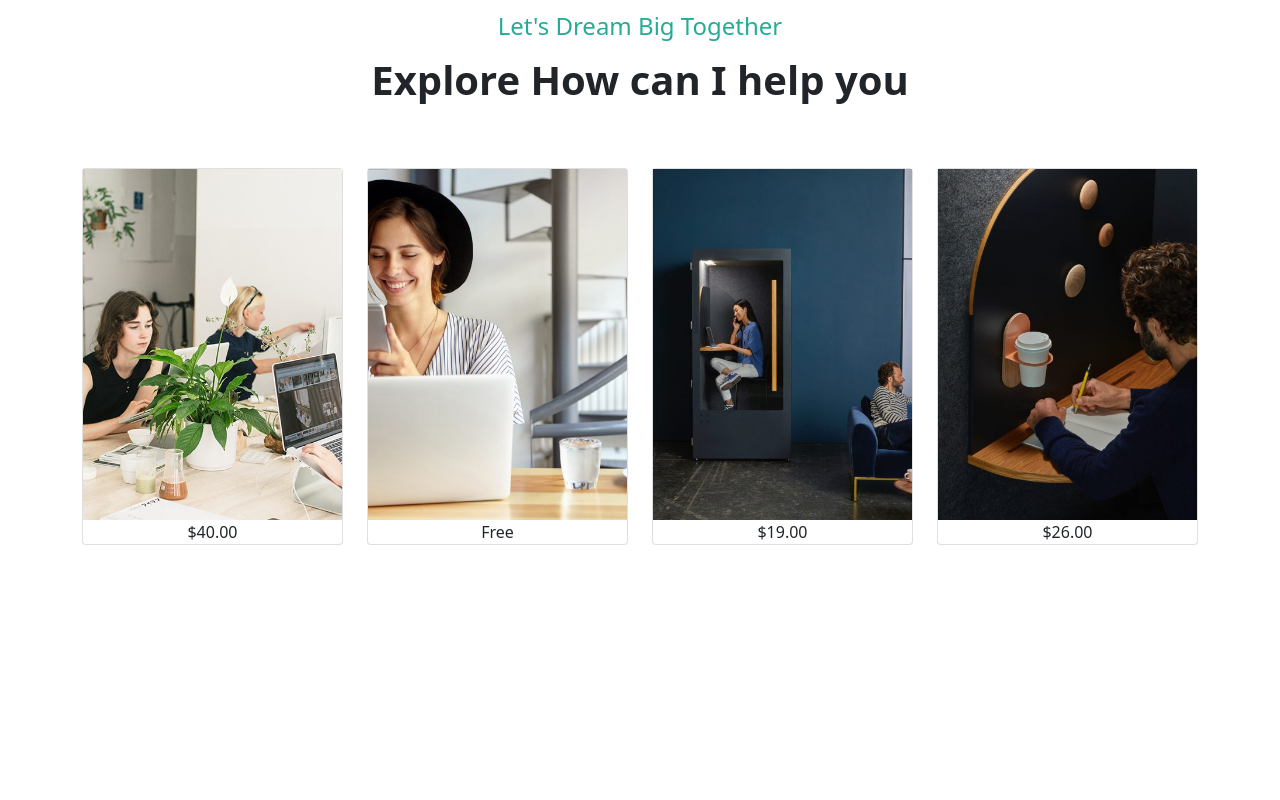
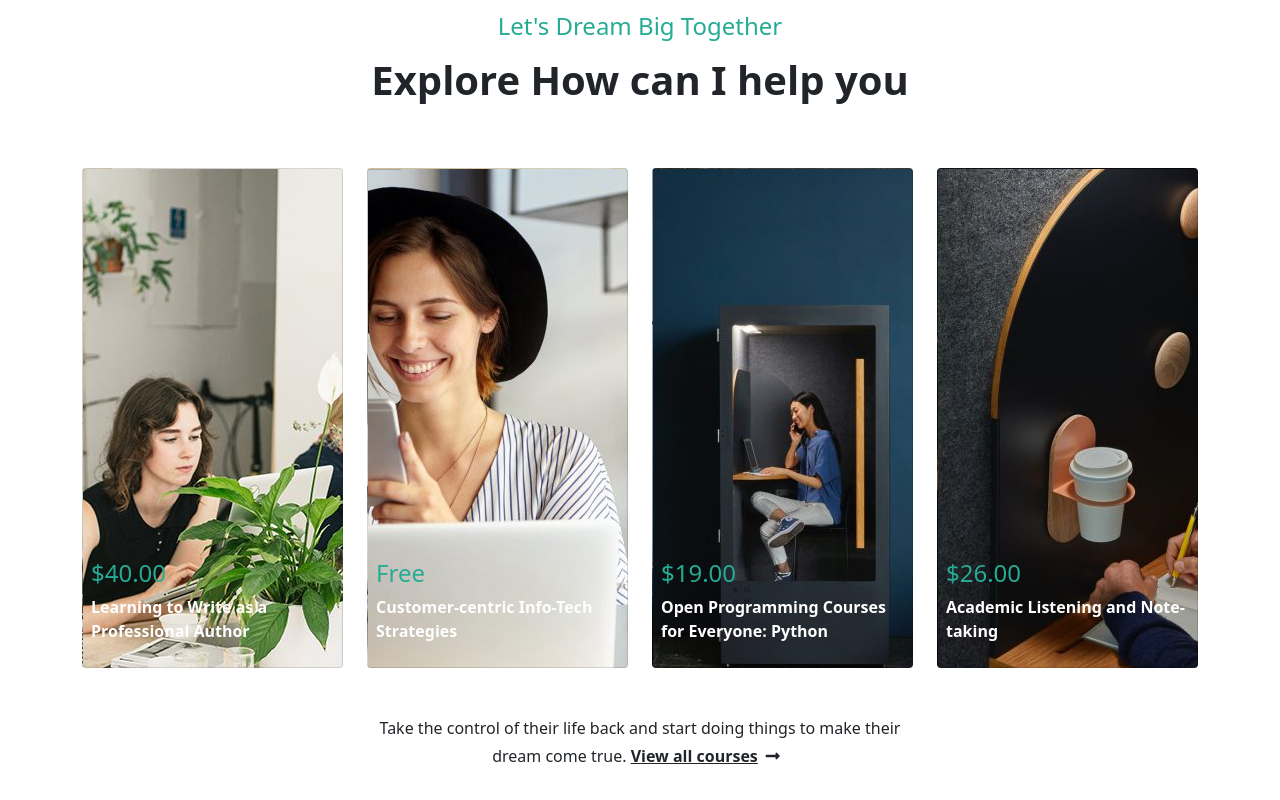
Before and after one commit to Forklein/proj-html-vuejs, a Vue app: page / in a window 1280 px wide. Shown: the part 2318-3118 px from the top of the page. Before the commit the page ends 2863 px from the top, so only its background shows below. Built offline with nearby package versions, Linux system fonts and the light colour scheme.

Commit message:
End of section courses

```diff
--- a/src/components/CoursesCard.vue
+++ b/src/components/CoursesCard.vue
@@ -1,7 +1,19 @@
 <template>
-  <div class="card">
-    <img :src="getImg(data.image)" alt="" />
-    {{ data.price }}
+  <div
+    class="card d-flex justify-content-end p-2"
+    :style="{
+      backgroundImage:
+        'url(' +
+        require('@/assets/images/stock-full-hd-' +
+          data.image +
+          '-443x600.jpg') +
+        ')',
+    }"
+  >
+    <div class="description text-start">
+      <h4>{{ data.price }}</h4>
+      <p class="fw-bold">{{ data.description }}</p>
+    </div>
   </div>
 </template>
 
@@ -9,13 +21,21 @@
 export default {
   name: "CoursesCard",
   props: ["data"],
-  methods: {
-    getImg(image) {
-      return require(`@/assets/images/stock-full-hd-${image}-443x600.jpg`);
-    },
-  },
 };
 </script>
 
 <style scoped lang="scss">
+@import "../assets/scss/_variables.scss";
+
+.card {
+  height: 500px;
+  .description {
+    h4 {
+      color: $color-jungle-green;
+    }
+    p {
+      color: $color-white;
+    }
+  }
+}
 </style>
--- a/src/components/Main.vue
+++ b/src/components/Main.vue
@@ -86,9 +86,17 @@
           <h4>Let's Dream Big Together</h4>
           <h1 class="p-2 fw-bold">Explore How can I help you</h1>
         </div>
-        <div class="row">
+        <div class="row mb-5">
           <div v-for="(data, index) in dataCourses" :key="index" class="col-3">
             <CoursesCard :data="data" />
+          </div>
+          <div class="col-6 mx-auto mt-5">
+            <p>
+              Take the control of their life back and start doing things to make
+              their dream come true.
+              <strong><u>View all courses</u></strong>
+              <i class="fas fa-long-arrow-alt-right p-2"></i>
+            </p>
           </div>
         </div>
       </div>
```
